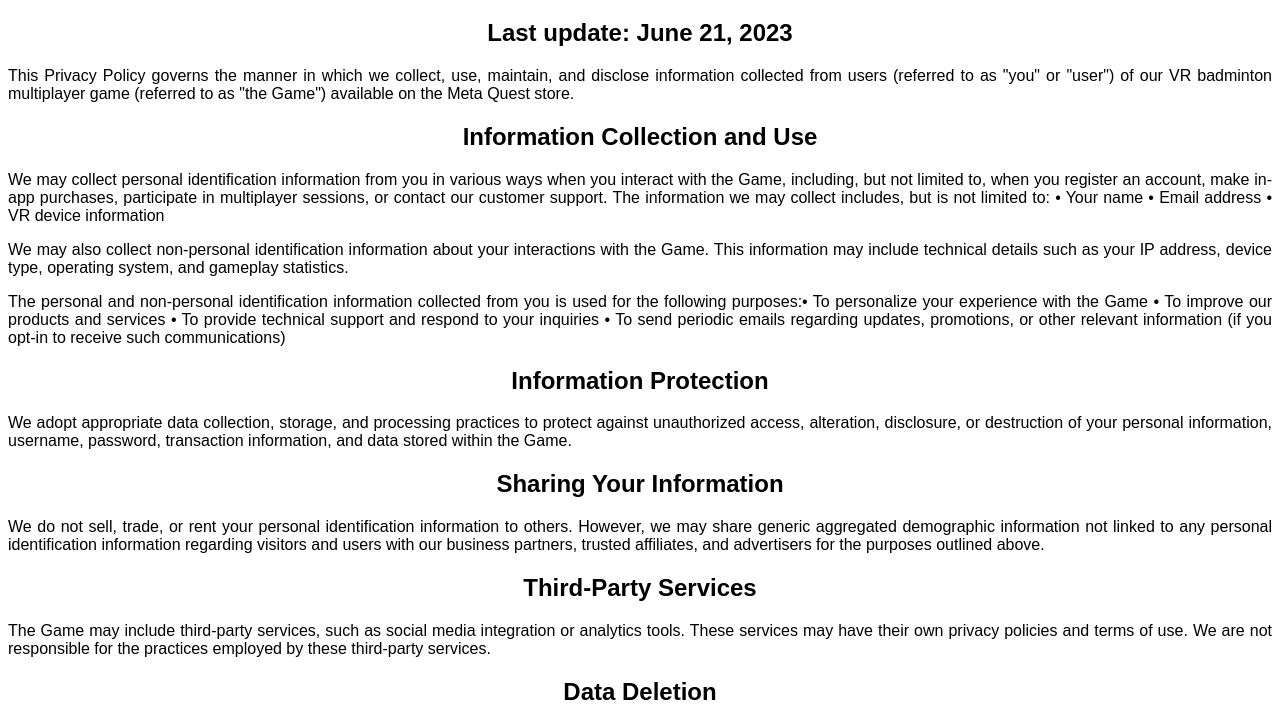
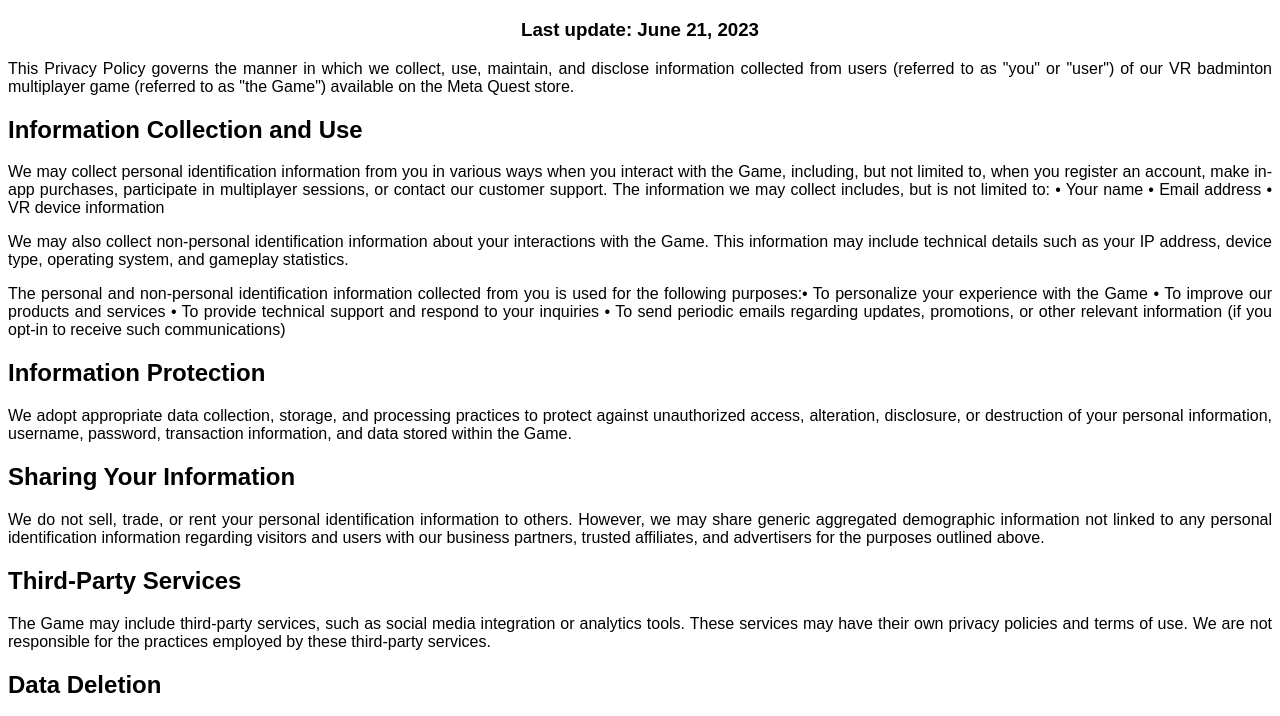
Before and after one commit to chunjunliang/badmintonxr, a plain HTML site: page privacy_policy.html in a window 1280 px wide. Shown: the part 61-777 px from the top of the page. Drawn offline with Linux system fonts and the light colour scheme.

Commit message:
Add files via upload

```diff
--- a/privacy_policy.html
+++ b/privacy_policy.html
@@ -17,7 +17,7 @@
         h1 {
             text-align: center;
         }
-        h2 {
+        h3 {
             text-align: center;
         }
 
@@ -37,9 +37,9 @@
 
     <h1>Badminton Battle Privacy Policy</h1>
 
-    <h2>
+    <h3>
         Last update: June 21, 2023
-    </h2>
+    </h3>
 
     <p>
         This Privacy Policy governs the manner in which we collect, use, maintain, and disclose information collected from users (referred to as "you" or "user") of our VR badminton multiplayer game (referred to as "the Game") available on the Meta Quest store.
```
